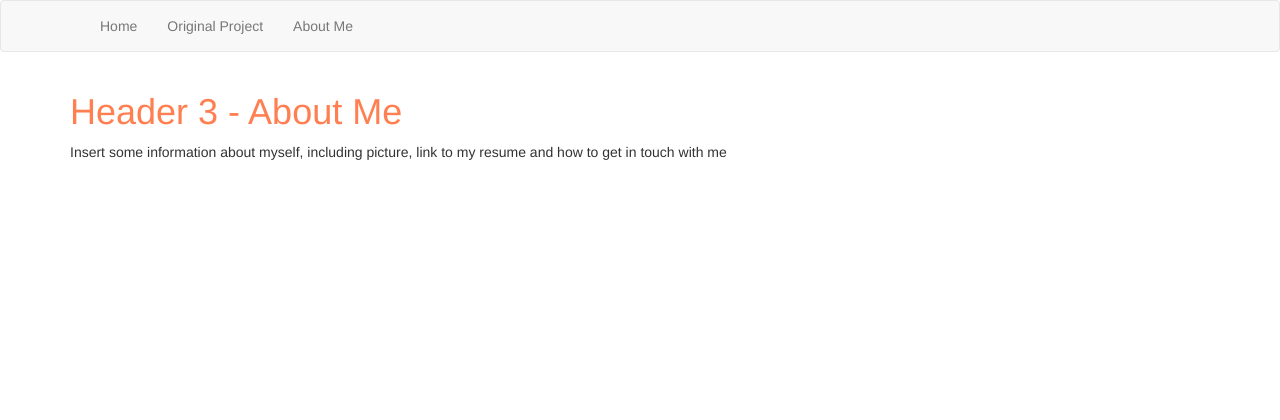
After one commit to kmaune/nba-projections-website, a Flask app: page /about/ in a window 1280 px wide. The commit adds this page. Shown: the top 420 px of the page. Run offline with Flask 2, Linux system fonts and the light colour scheme; some libraries are stand-ins or nearby versions.

Commit message:
stubbed out main 3 pages from starting screen

```diff
--- a/project/__init__.py
+++ b/project/__init__.py
@@ -28,8 +28,12 @@ mysql = MySQL(app)
 #initialize(app, mysql);
 
 from project.routes.homepage import homepage_blueprint
+from project.routes.originalProject import originalProject_blueprint
+from project.routes.aboutMe import aboutMe_blueprint
 
 app.register_blueprint(homepage_blueprint)
+app.register_blueprint(originalProject_blueprint)
+app.register_blueprint(aboutMe_blueprint)
 
 #Don't think this ever gets called
 @app.route('/')
--- /dev/null
+++ b/project/routes/aboutMe.py
@@ -0,0 +1,8 @@
+
+from flask import render_template, flash, session, request, redirect, url_for, Blueprint
+
+aboutMe_blueprint = Blueprint('aboutMe', '__name__', url_prefix='/about')
+
+@aboutMe_blueprint.route('/', methods=['POST', 'GET'])
+def aboutMe():
+    return render_template('aboutMe.html')
--- a/project/routes/homepage.py
+++ b/project/routes/homepage.py
@@ -1,5 +1,4 @@
 from flask import render_template, flash, session, request, redirect, url_for, Blueprint
-from project import app, mysql
 
 homepage_blueprint = Blueprint('homepage', '__name__', url_prefix='/')
 
--- /dev/null
+++ b/project/templates/aboutMe.html
@@ -0,0 +1,12 @@
+{% extends 'base.html' %}
+
+{% block styles %}
+{{super()}}
+<link rel="stylesheet"
+      href="{{url_for('static', filename='style.css')}}">
+{% endblock %}
+
+{% block app_content %}
+        <h1> Header 3 - About Me</h1>
+        <p> Insert some information about myself, including picture, link to my resume and how to get in touch with me </p>
+{% endblock %}:
--- a/project/templates/base.html
+++ b/project/templates/base.html
@@ -18,8 +18,8 @@
             <div class="collapse navbar-collapse" id="bs-example-navbar-collapse-1">
                 <ul class="nav navbar-nav">
                     <li><a href="{{ url_for('homepage.homepage') }}">Home</a></li>
-                    <li><a href="{{ url_for('homepage.homepage') }}">Original Project</a></li>
-                    <li><a href="{{ url_for('homepage.homepage') }}">About Me</a></li>
+                    <li><a href="{{ url_for('originalProject.originalProject') }}">Original Project</a></li>
+                    <li><a href="{{ url_for('aboutMe.aboutMe') }}">About Me</a></li>
                 </ul>
             </div>
         </div>
```
Also changed, not shown: project/routes/originalProject.py (added, +10 -0 lines), project/templates/originalProject.html (added, +13 -0 lines).
